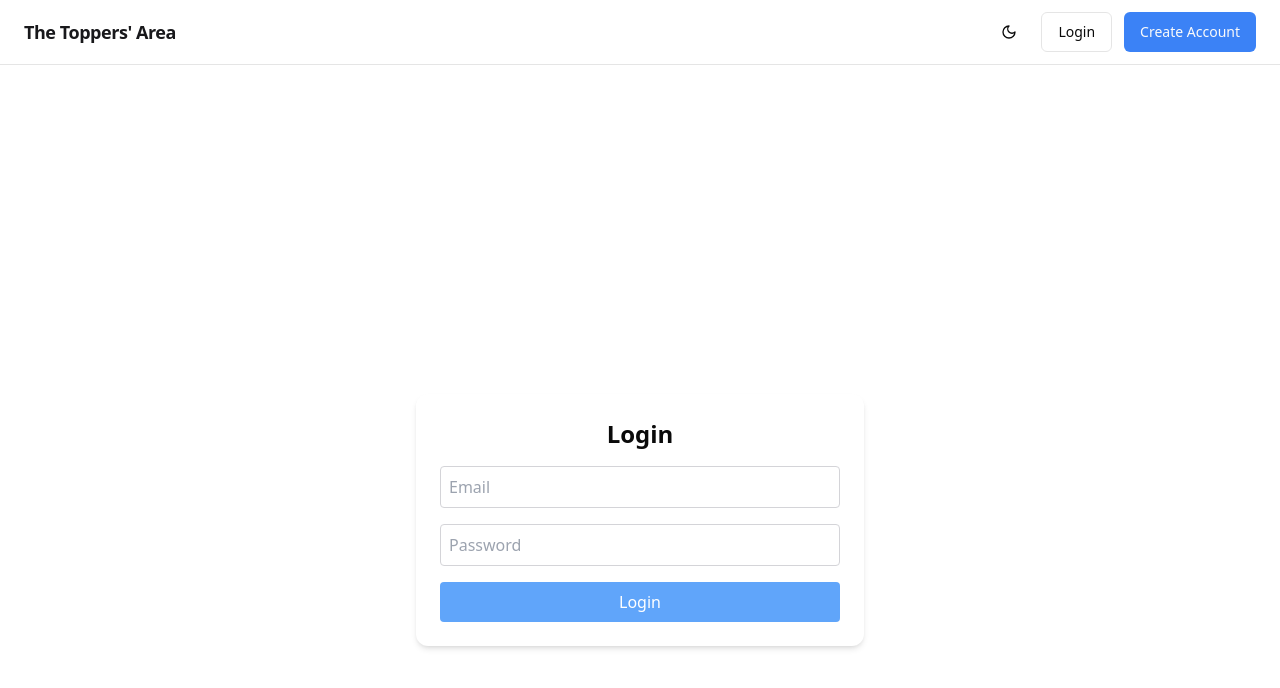
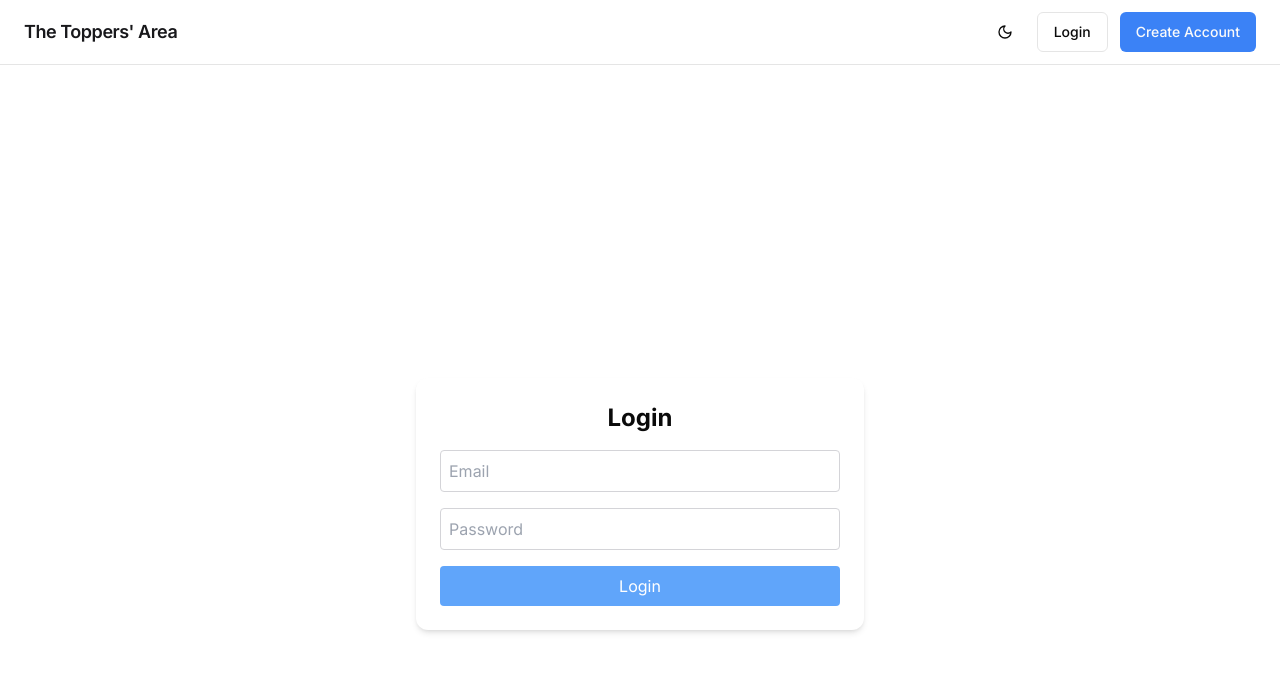
Before and after one commit to CW-Ankit/The-Toppers-Area, a Next.js app: page /login in a window 1280 px wide. Shown: the top 688 px of the page. Built offline with nearby package versions, Linux system fonts and the light colour scheme; no server answers.

Commit message:
auto-commit for aa03362f-a95a-4c58-b468-fdd44c179a88

```diff
--- a/app/layout.tsx
+++ b/app/layout.tsx
@@ -1,14 +1,22 @@
 import Navbar from '@/components/navbar'
 import { ThemeProvider } from '@/components/theme-provider'
 import './globals.css'
+import { Inter } from 'next/font/google'
+
+const inter = Inter({ subsets: ['latin'] })
+
+export const metadata = {
+  title: "The Toppers' Area",
+  description: 'A calm, minimal self-study platform',
+}
 
 export default function RootLayout({ children }: { children: React.ReactNode }) {
   return (
     <html lang="en" suppressHydrationWarning>
-            <body>
+      <body className={inter.className}>
         <ThemeProvider attribute="class" defaultTheme="system" enableSystem>
           <Navbar />
-                    <main className="pt-20">{children}</main>
+          <main className="pt-16">{children}</main>
         </ThemeProvider>
       </body>
     </html>
```
Lines whose indentation alone changed are shown as unchanged.
